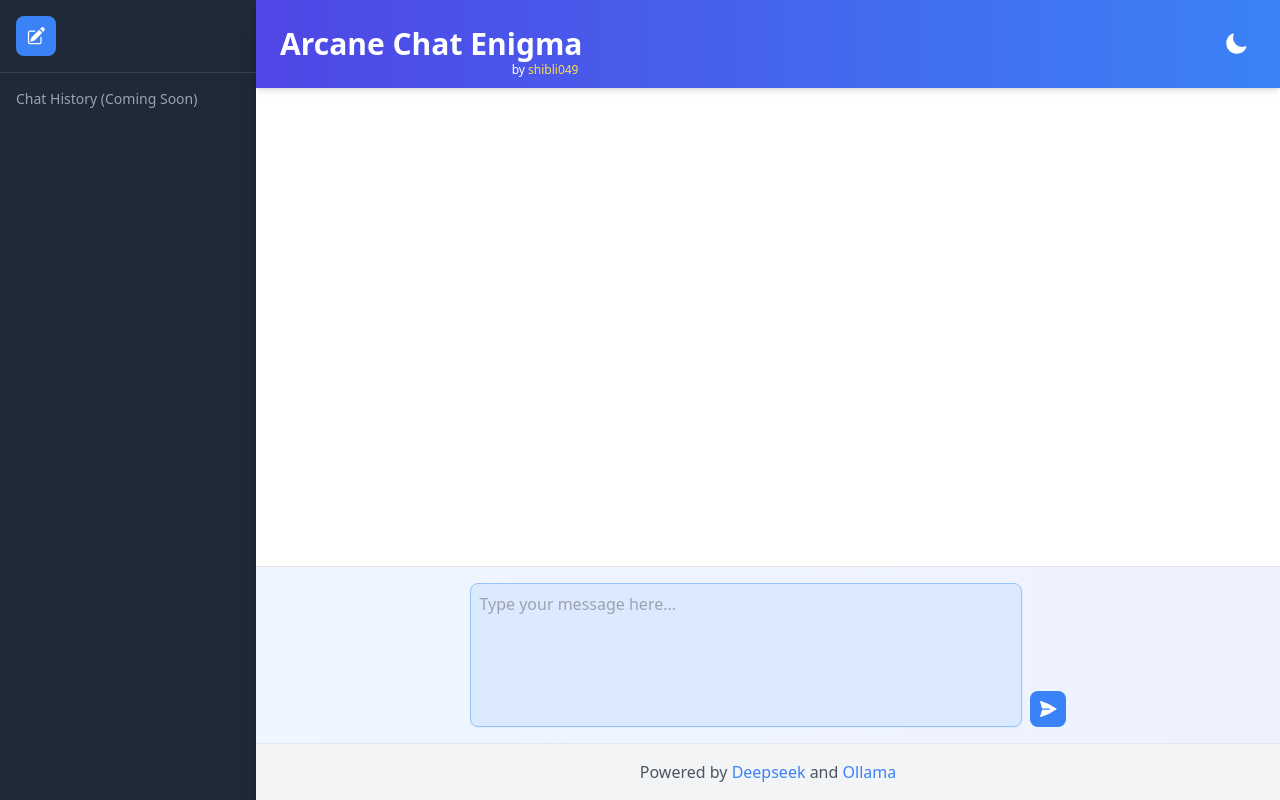
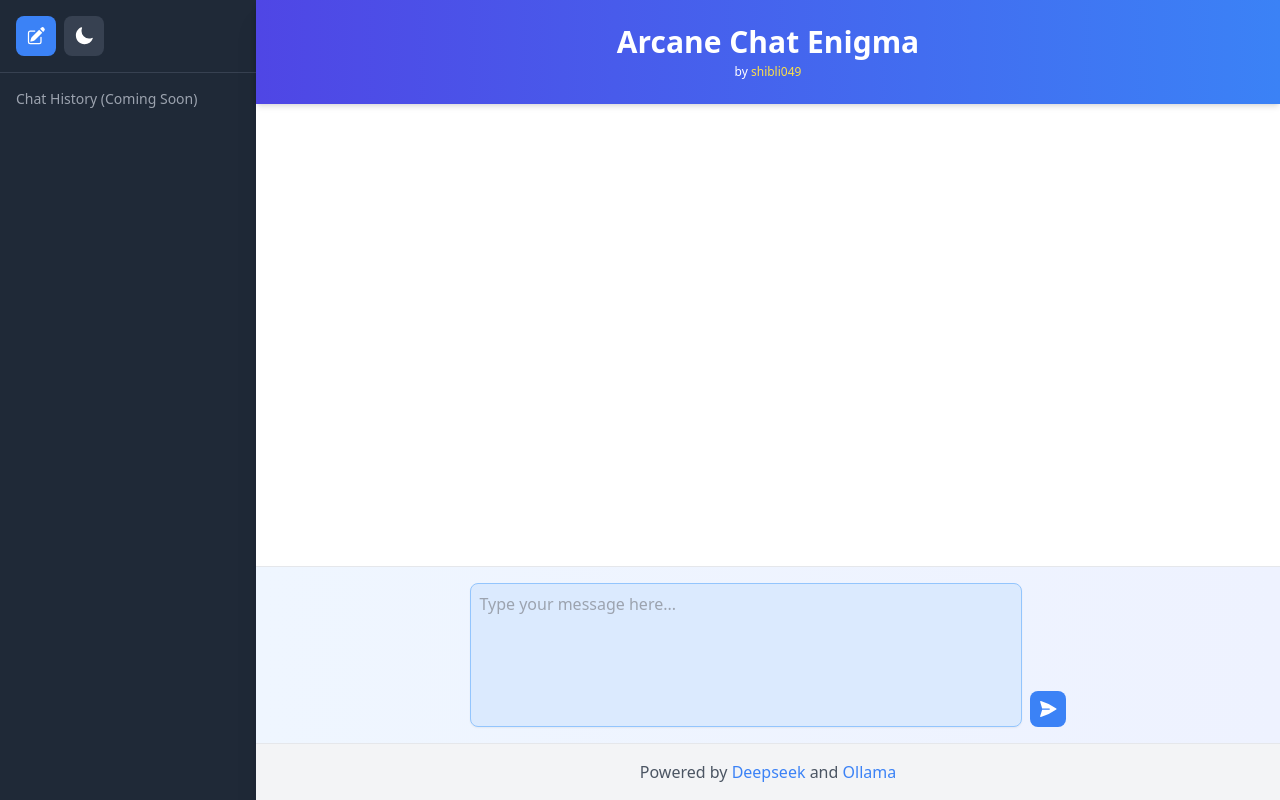
Before and after one commit to shibli049/ollama-chat-enigma, a React (Vite) app in the folder frontend/: page / in a window 1280 px wide. Built offline with nearby package versions, Linux system fonts and the light colour scheme; the HTML template or start-up script is replaced by a standard one.

Commit message:
Add dark mode toggle to Sidebar and update App layout for improved accessibility

```diff
--- a/frontend/src/App.jsx
+++ b/frontend/src/App.jsx
@@ -96,24 +96,18 @@ function App() {
   return (
     <div className="h-screen bg-gradient-to-br from-purple-400 via-pink-500 to-red-500 dark:from-gray-800 dark:via-gray-900 dark:to-black">
       <div className="flex h-full">
-        <Sidebar onNewChat={handleNewChat} />
+        <Sidebar
+          onNewChat={handleNewChat}
+          isDark={isDark}
+          setIsDark={setIsDark}
+        />
         <div className="flex-1 flex flex-col bg-white dark:bg-gray-900 shadow-xl">
           <header className="bg-gradient-to-r from-indigo-600 to-blue-500 dark:from-gray-800 dark:to-gray-700 text-white p-6 shadow-md">
-            <div className="flex justify-between items-center">
-              <div className="relative">
+            <div className="flex justify-center items-center">
+              <div className="text-center">
                 <h1 className="text-3xl font-bold">Arcane Chat Enigma</h1>
-                <p className="text-xs absolute -bottom-4 right-1">by <a href="https://github.com/shibli049" className="text-yellow-300 hover:underline">shibli049</a></p>
+                <p className="text-xs mt-1">by <a href="https://github.com/shibli049" className="text-yellow-300 hover:underline">shibli049</a></p>
               </div>
-              <button
-                onClick={() => setIsDark(!isDark)}
-                className="p-2 rounded-lg hover:bg-white/10"
-              >
-                {isDark ? (
-                  <SunIcon className="h-6 w-6" />
-                ) : (
-                  <MoonIcon className="h-6 w-6" />
-                )}
-              </button>
             </div>
           </header>
           <div className="flex flex-col flex-1 overflow-y-auto p-6 space-y-4">
--- a/frontend/src/components/Sidebar.jsx
+++ b/frontend/src/components/Sidebar.jsx
@@ -1,9 +1,9 @@
-import { PencilSquareIcon } from '@heroicons/react/24/solid';
+import { PencilSquareIcon, MoonIcon, SunIcon } from '@heroicons/react/24/solid';
 
-export const Sidebar = ({ onNewChat }) => {
+export function Sidebar({ onNewChat, isDark, setIsDark }) {
   return (
-    <div className="w-64 bg-gray-800 text-white flex flex-col">
-      <div className="p-4 border-b border-gray-700">
+    <div className="w-64 bg-gray-800 dark:bg-gray-900 text-white flex flex-col">
+      <div className="p-4 border-b border-gray-700 flex items-center gap-2">
         <button
           onClick={onNewChat}
           className="w-10 h-10 bg-blue-500 text-white rounded-lg hover:bg-blue-600 transition-transform duration-200 hover:scale-105 flex items-center justify-center"
@@ -11,10 +11,17 @@ export const Sidebar = ({ onNewChat }) => {
         >
           <PencilSquareIcon className="h-5 w-5"/>
         </button>
+        <button
+          onClick={() => setIsDark(!isDark)}
+          className="w-10 h-10 bg-gray-700 rounded-lg hover:bg-gray-600 transition-transform duration-200 hover:scale-105 flex items-center justify-center"
+          title={isDark ? "Light Mode" : "Dark Mode"}
+        >
+          {isDark ? <SunIcon className="h-5 w-5" /> : <MoonIcon className="h-5 w-5" />}
+        </button>
       </div>
       <div className="flex-1 overflow-y-auto p-4">
         <div className="text-gray-400 text-sm">Chat History (Coming Soon)</div>
       </div>
     </div>
   );
-};
+}
```
